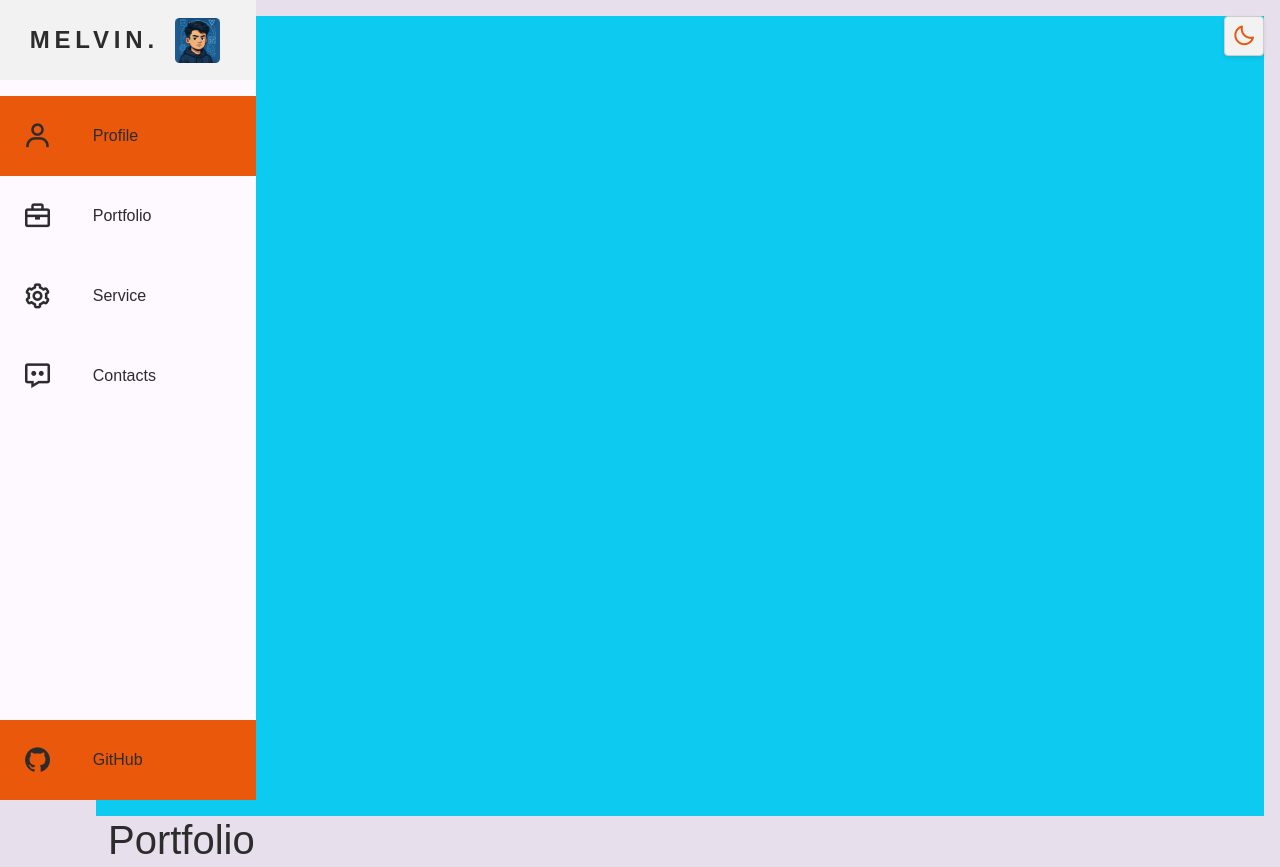
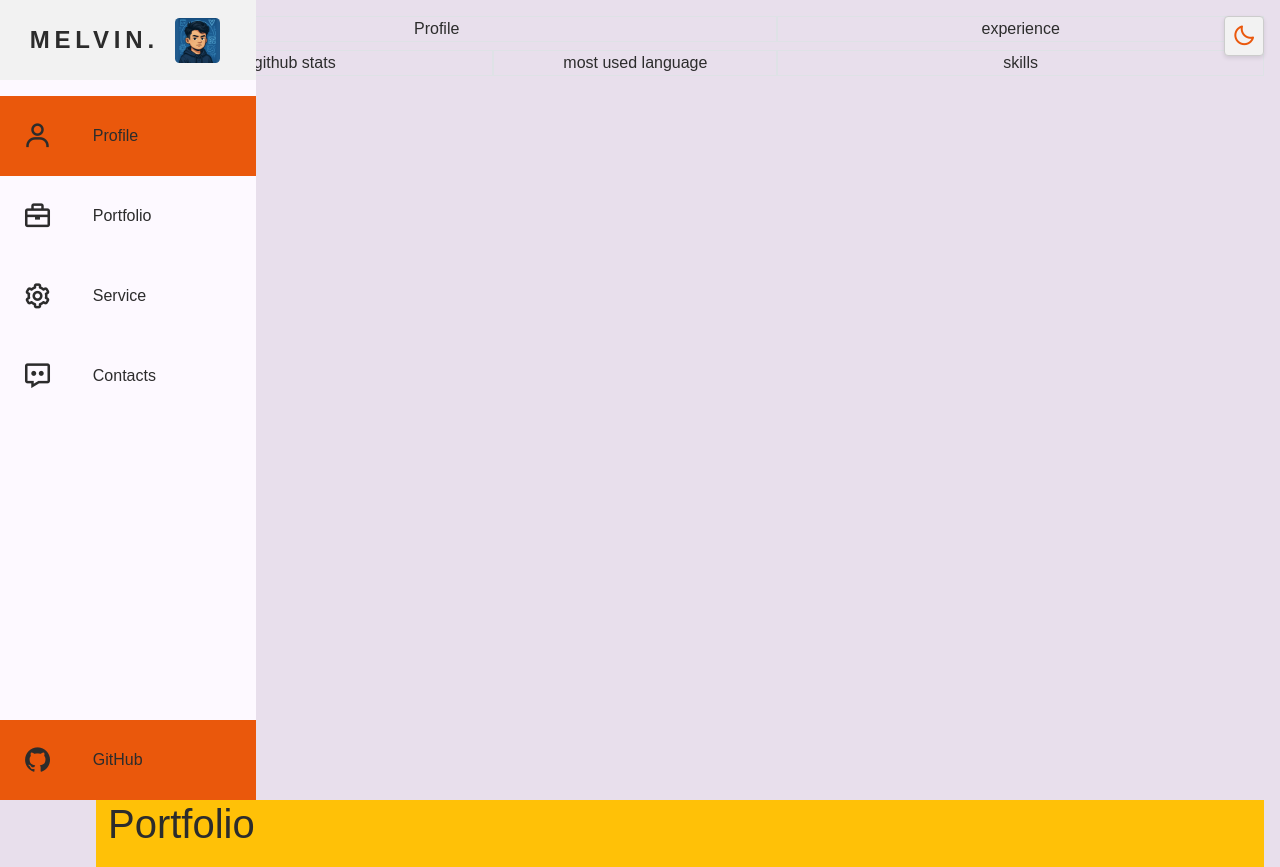
Before and after one commit to MvPorcalla/melvinporcalla, a plain HTML site: page index.html in a window 1280 px wide. Shown: the top 867 px of the page. Drawn offline with nearby package versions, Linux system fonts and the light colour scheme.

Commit message:
update on ui

```diff
--- a/assets/css/main.css
+++ b/assets/css/main.css
@@ -59,7 +59,8 @@ body {
 
 main {
   margin-left: 5rem;
-  padding: 1rem;
+  padding-left: 1rem;
+  padding-right: 1rem;
   animation: fadeInUp 0.5s ease forwards;
 }
 
@@ -93,12 +94,12 @@ footer p {
   scroll-margin-top: 0;
 }
 
-#portfolio,
+/* #portfolio,
 #profile,
 #service,
 #contacts {
   scroll-margin-top: 1rem;
-}
+} */
 
 /* Theme Toggle Wrapper */
 .Theme-toggle {
--- a/index.html
+++ b/index.html
@@ -108,18 +108,53 @@
     </div>
 
     <!-- ================ PROFILE SECTION ================ -->
-    <section class="profile section-full bg-info" id="profile">
-      <div class="container-fluid">
-          <div class="row">
+    <section class="profile section-full" id="profile" style="max-height: 600px; overflow: auto;">
+      <div class="container-fluid my-3">
+        <div class="row text-center">
 
+          <!-- left side -->
+          <div class="col-7">
 
+              <div class="row profile">
+                <div class="col-12 border">
+                    Profile
+                </div>
+              </div>
+
+              <div class="row github-stats mt-2">
+                <div class="col-7 border">
+                  github stats
+                </div>
+                <div class="col-5 border">
+                  most used language
+                </div>
+
+              </div>
+          </div>
+
+          <!-- right side -->
+          <div class="col-5">
+
+            <div class="row experience border">
+              <div class="col-12">
+                experience
+              </div>
+            </div>
+
+            <div class="row skills mt-2 border ">
+              <div class="col-12">
+                skills
+              </div>
+            </div>
 
           </div>
-      </div>
+
+        </div>
+
     </section>
 
     <!-- ================ PORTFOLIO SECTION ================ -->
-    <section class="portfolio section-full " id="portfolio">
+    <section class="portfolio section-full bg-warning" id="portfolio">
       <div class="container-fluid">
           <div class="row">
 
@@ -130,7 +165,7 @@
     </section>
 
         <!-- ================ SERVICE SECTION ================ -->
-    <section class="service section-full " id="service">
+    <section class="service section-full bg-success" id="service">
       <div class="container-fluid">
           <div class="row">
 
@@ -141,7 +176,7 @@
     </section>
 
         <!-- ================ CONTACT SECTION ================ -->
-    <section class="contacts section-full " id="contacts">
+    <section class="contacts section-full bg-primary" id="contacts">
       <div class="container-fluid">
           <div class="row">
 
```
